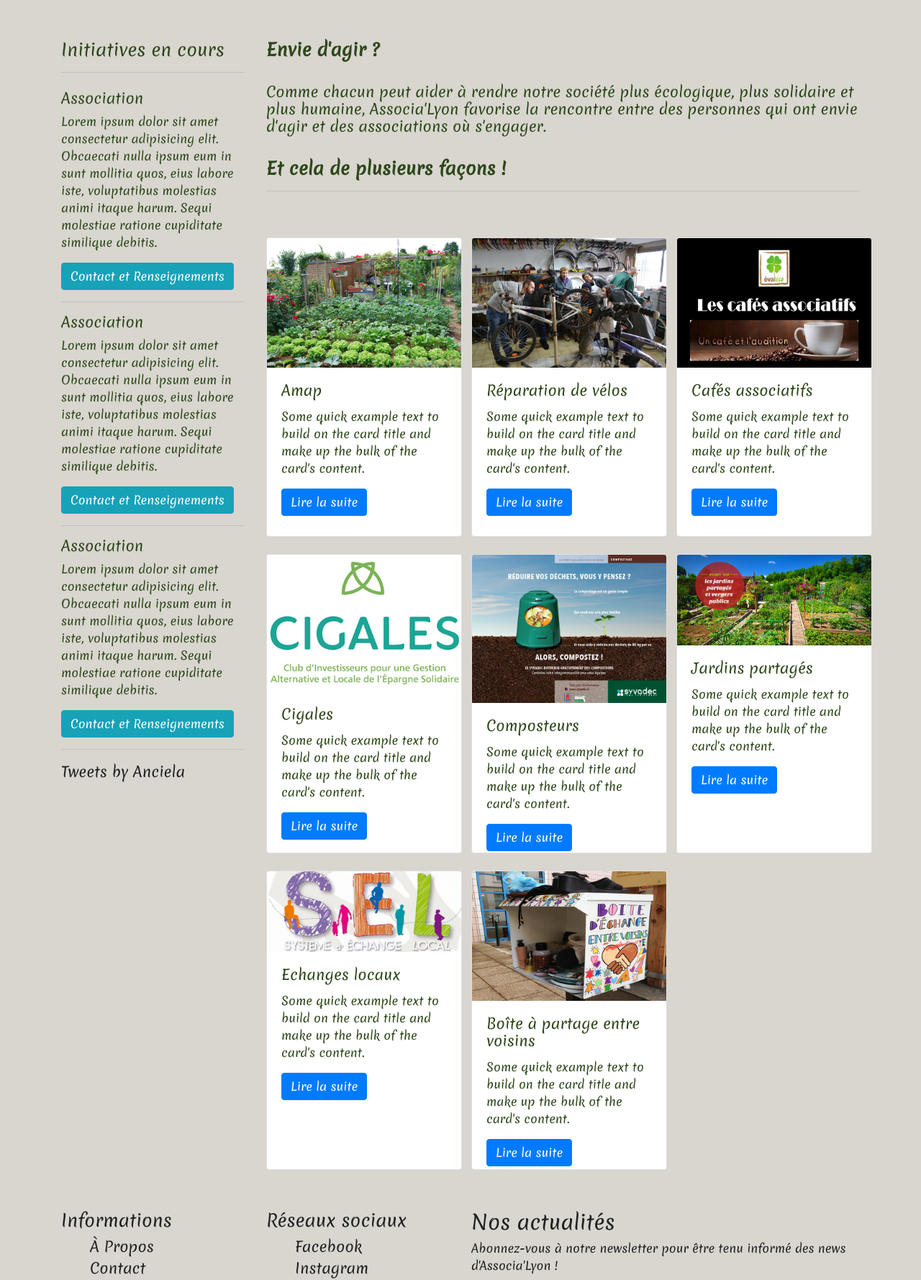
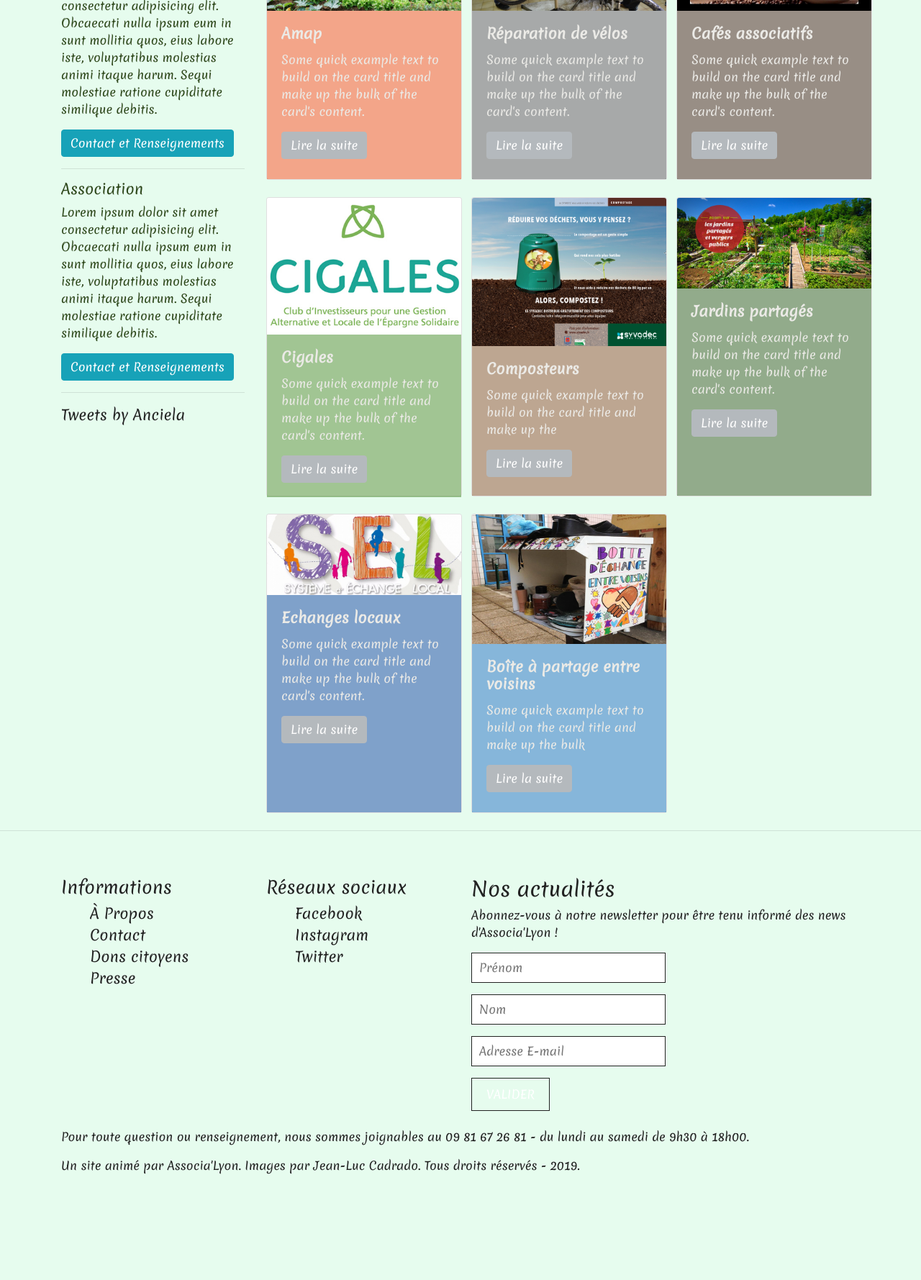
Before and after one commit to rikval/Associa-Lyon, a Symfony app: template templates/home/home.html.twig in a window 1280 px wide. Shown: the part 837-2616 px from the top of the page at 72% size. After the commit the page ends 2469 px from the top, so only its background shows below. Run offline with Twig, Linux system fonts and the light colour scheme; the template is opened without the code that fills it, so the values that code supplies are empty; some libraries are stand-ins or nearby versions.

Commit message:
css theme

```diff
--- a/public/dist/css/home.css
+++ b/public/dist/css/home.css
@@ -9,7 +9,7 @@ html {
     width: 100%;
     height: 100%;
     color: rgb(46, 71, 27);
-    background-color: rgb(216, 214, 207);
+    background-color: rgb(230, 252, 238);
     font-family: 'Merienda', cursive;
 }
 
@@ -23,6 +23,8 @@ img {
     width: 100%;
     height: auto;
 }
+
+/* Header */
 
 #menu {
     margin-top: 20px;
@@ -63,6 +65,49 @@ a:hover {
     color: rgb(216, 207, 207);
     text-shadow: 0 0 10px #222;
 }
+
+/* Main */
+
+.card-body {
+    opacity: 0.5;
+    color:rgb(216, 214, 207);
+}
+
+#jardin {
+    background-color:#275A19;
+}
+
+#cigales {
+    background-color:#468C2A;
+}
+
+#amap {
+    background-color:#E94E16;
+}
+
+#echanges {
+    background-color:#024697;
+}
+
+#cafe {
+    background-color: #331F0E;
+}
+
+#compost {
+    background-color:#7E4F25;
+}
+
+#boite {
+    background-color:#0F70B7;
+}
+
+#velo {
+    background-color:#515656;
+}
+
+
+
+
 
 /* Footer */
 
--- a/templates/home/home.html.twig
+++ b/templates/home/home.html.twig
@@ -3,7 +3,7 @@
 {% block body %}
 
 <main>
-<div class="container-fluid py-5">
+{# <div class="container-fluid py-5">
     <div class="row">
         <div class="col-12 d-flex justify-content-center">
             <div id="carouselExampleIndicators" class="carousel slide" data-ride="carousel">
@@ -34,19 +34,19 @@
             </div>
         </div>
     </div>
-</div>
+</div> #}
 
 <div class="container py-2">
 
     <div class="row">
         <div class="col-3">
-            <h4>Initiatives en cours</h4>
+            <h4><strong>Initiatives en cours</strong></h4>
             <hr>
             <h5 class="mt-4">Association</h5>
             <p>Lorem ipsum dolor sit amet consectetur adipisicing elit. Obcaecati nulla ipsum eum in sunt mollitia
                 quos, eius labore iste, voluptatibus molestias animi itaque harum. Sequi molestiae ratione
                 cupiditate similique debitis. </p>
-            <a href="#" class="btn btn-info">Contact et Renseignements</a>
+            <a class="btn btn-outline-info" href="#">Contact et Renseignements</a>
             <hr>
 
             <h5>Association</h5>
@@ -63,8 +63,10 @@
             <a href="#" class="btn btn-info">Contact et Renseignements</a>
             <hr>
 
-            <a class="twitter-timeline" data-width="220" data-tweet-limit="2" data-theme="dark" data-link-color="#E81C4F"
-                href="https://twitter.com/Anciela?ref_src=twsrc%5Etfw">Tweets by Anciela</a>
+
+            <a class="twitter-timeline" data-link-color="#E81C4F" data-theme="light" data-tweet-limit="2" data-width="220"
+            href="https://twitter.com/Anciela?ref_src=twsrc%5Etfw">Tweets by Anciela</a>
+
 
 
         </div>
@@ -81,12 +83,12 @@
                 <div class="col-4 mt-5">
                     <div class="card" style="width: 17rem; height: 26rem;">
                         <img src="dist/img/categorie/amap.jpg" class="card-img-top" alt="...">
-                        <div class="card-body">
-                            <h5 class="card-title">Amap</h5>
+                        <div class="card-body" id="amap">
+                            <h5 class="card-title"><strong>Amap</strong></h5>
                             <p class="card-text">Some quick example text to build on the card title and make up the
                                 bulk of the card's
                                 content.</p>
-                            <a href="#" class="btn btn-primary">Lire la suite</a>
+                            <a href="#" class="btn btn-secondary">Lire la suite</a>
                         </div>
                     </div>
                 </div>
@@ -94,12 +96,12 @@
                 <div class="col-4 mt-5">
                     <div class="card" style="width: 17rem; height: 26rem;  ">
                         <img src="dist/img/categorie/reparation_velo.jpg" class="card-img-top" alt="...">
-                        <div class="card-body">
-                            <h5 class="card-title">Réparation de vélos</h5>
+                        <div class="card-body" id="velo">
+                            <h5 class="card-title"><strong>Réparation de vélos</strong></h5>
                             <p class="card-text">Some quick example text to build on the card title and make up the
                                 bulk of the card's
                                 content.</p>
-                            <a href="#" class="btn btn-primary">Lire la suite</a>
+                            <a href="#" class="btn btn-secondary">Lire la suite</a>
                         </div>
                     </div>
                 </div>
@@ -108,12 +110,12 @@
                 <div class="col-4 mt-5">
                     <div class="card" style="width: 17rem; height: 26rem; ">
                         <img src="dist/img/categorie/cafe.jpg" class="card-img-top" alt="...">
-                        <div class="card-body">
-                            <h5 class="card-title">Cafés associatifs</h5>
+                        <div class="card-body" id="cafe">
+                            <h5 class="card-title"><strong>Cafés associatifs</strong></h5>
                             <p class="card-text">Some quick example text to build on the card title and make up the
                                 bulk of the card's
                                 content.</p>
-                            <a href="#" class="btn btn-primary">Lire la suite</a>
+                            <a href="#" class="btn btn-secondary">Lire la suite</a>
                         </div>
                     </div>
                 </div>
@@ -121,12 +123,12 @@
                 <div class="col-4 mt-4">
                     <div class="card" style="width: 17rem; height: 26rem; ">
                         <img src="dist/img/categorie/cigale.jpg" class="card-img-top" alt="...">
-                        <div class="card-body">
-                            <h5 class="card-title">Cigales</h5>
+                        <div class="card-body" id="cigales">
+                            <h5 class="card-title"><strong>Cigales</strong></h5>
                             <p class="card-text">Some quick example text to build on the card title and make up the
                                 bulk of the card's
                                 content.</p>
-                            <a href="#" class="btn btn-primary">Lire la suite</a>
+                            <a href="#" class="btn btn-secondary">Lire la suite</a>
                         </div>
                     </div>
                 </div>
@@ -135,25 +137,24 @@
                 <div class="col-4 mt-4">
                     <div class="card" style="width: 17rem; height: 26rem; ">
                         <img src="dist/img/categorie/composteur.jpg" class="card-img-top" alt="...">
-                        <div class="card-body">
-                            <h5 class="card-title">Composteurs</h5>
+                        <div class="card-body" id="compost">
+                            <h5 class="card-title"><strong>Composteurs</strong></h5>
                             <p class="card-text">Some quick example text to build on the card title and make up the
-                                bulk of the card's
-                                content.</p>
-                            <a href="#" class="btn btn-primary">Lire la suite</a>
+                                </p>
+                            <a href="#" class="btn btn-secondary">Lire la suite</a>
                         </div>
                     </div>
                 </div>
 
                 <div class="col-4 mt-4">
-                    <div class="card" style="width: 17rem; height: 26rem; ">
+                    <div class="card" style="width: 17rem; height: 26rem;">
                         <img src="dist/img/categorie/jardin.jpg" class="card-img-top" alt="...">
-                        <div class="card-body">
-                            <h5 class="card-title">Jardins partagés</h5>
+                        <div class="card-body" id="jardin">
+                            <h5 class="card-title"><strong>Jardins partagés</strong></h5>
                             <p class="card-text">Some quick example text to build on the card title and make up the
                                 bulk of the card's
                                 content.</p>
-                            <a href="#" class="btn btn-primary">Lire la suite</a>
+                            <a href="#" class="btn btn-secondary">Lire la suite</a>
                         </div>
                     </div>
                 </div>
@@ -162,12 +163,12 @@
                 <div class="col-4 mt-4">
                     <div class="card" style="width: 17rem; height: 26rem; ">
                         <img src="dist/img/categorie/echanges_locaux.jpg" class="card-img-top" alt="...">
-                        <div class="card-body">
-                            <h5 class="card-title">Echanges locaux</h5>
+                        <div class="card-body" id="echanges">
+                            <h5 class="card-title"><strong>Echanges locaux</strong></h5>
                             <p class="card-text">Some quick example text to build on the card title and make up the
                                 bulk of the card's
                                 content.</p>
-                            <a href="#" class="btn btn-primary">Lire la suite</a>
+                            <a href="#" class="btn btn-secondary">Lire la suite</a>
                         </div>
                     </div>
                 </div>
@@ -175,18 +176,18 @@
                 <div class="col-4 mt-4">
                     <div class="card" style="width: 17rem; height: 26rem; ">
                         <img src="dist/img/categorie/boite_partage.jpg" class="card-img-top" alt="...">
-                        <div class="card-body">
-                            <h5 class="card-title">Boîte à partage entre voisins</h5>
+                        <div class="card-body" id="boite">
+                            <h5 class="card-title"><strong>Boîte à partage entre voisins</strong></h5>
                             <p class="card-text">Some quick example text to build on the card title and make up the
-                                bulk of the card's
-                                content.</p>
-                            <a href="#" class="btn btn-primary">Lire la suite</a>
+                                bulk</p>
+                            <a href="#" class="btn btn-secondary">Lire la suite</a>
                         </div>
                     </div>
                 </div>
                 <hr>
             </div>
 </main>
+<hr>
 
 <!--FOOTER-->
 <footer class="container-fluid pt-5" id="footer">
@@ -238,6 +239,6 @@
 {% endblock %}
 
 {% block javascripts %}
-<script async src="https://platform.twitter.com/widgets.js" charset="utf-8"></script>
+<script async charset="utf-8" src="https://platform.twitter.com/widgets.js"></script>
 <script type="text/javascript" src="{{ asset('/dist/js/carousel.js') }}"></script>
 {% endblock %}
```
